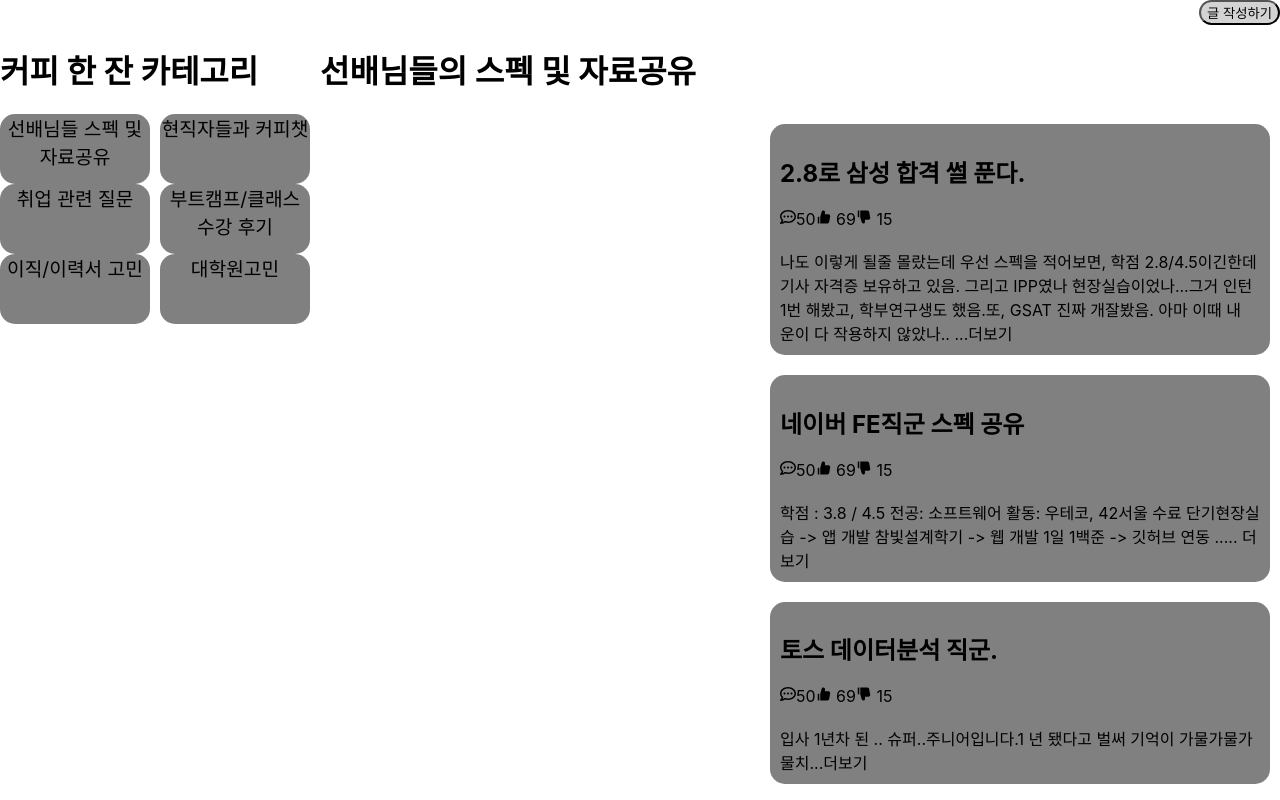
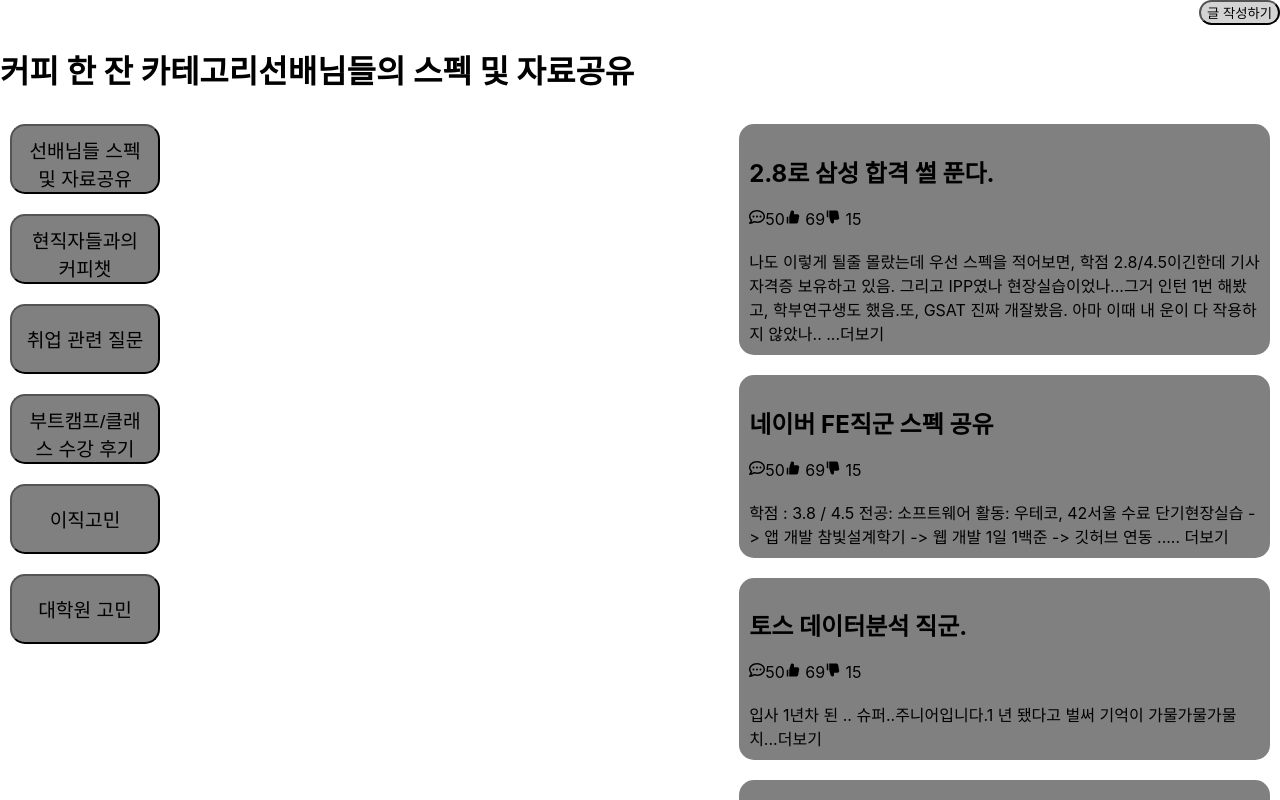
Before and after one commit to uznimzu/front, a React (Create React App) app in the folder a-cup-of-coffee/: page /cateClickPage in a window 1280 px wide. Shown: the top 800 px of the page. Built offline with nearby package versions, Linux system fonts and the light colour scheme.

Commit message:
Update contents.js

```diff
--- a/a-cup-of-coffee/src/cateClickPage/contents.js
+++ b/a-cup-of-coffee/src/cateClickPage/contents.js
@@ -1,5 +1,6 @@
 import React from 'react';
 import styled from "styled-components";
+import Pagination from "react-js-pagination";
 import { FaRegCommentDots } from "react-icons/fa";
 import { AiFillLike, AiFillDislike } from "react-icons/ai";
 import {useState} from "react";
@@ -7,10 +8,12 @@
 const ContentWrapper = styled.div`
         flex: 1;
         `;
-const CateButton = styled.div`
+const CateButton = styled.button`
         display:inline-block;
         width:150px;
         height:70px;
+        padding:10px;
+        margin:10px;
         margin-right: 10px;
         border-radius: 15px;
         text-align:center;
@@ -42,8 +45,84 @@
         flex-direction:column;
         `;
 
+        const Footer = styled.div`
+        background-color: white;
+        padding: 10px;
+        text-align: center;
+        `
+
+const PaginationWrapper = styled.div`
+        display:flex;
+        background-color:white;
+        justify-content: center;
+        margin-left:auto;
+        margin-right:auto;
+        ul {
+            list-style-type: none;
+            display:flex;
+            padding: 0;
+            li{
+                margin: 0 5px;
+            }
+        }
+`
+
 function Contents(){
-    const dummyData = [
+    const [currentPage, setCurrentPage] = useState(1);
+    const [itemsPerPage, setItemsPerPage] = useState(5);
+    const indexOfLastItem = currentPage * itemsPerPage;
+    const indexOfFirstItem = indexOfLastItem - itemsPerPage;
+    const currentItems = dummyData.slice(indexOfFirstItem, indexOfLastItem);
+
+    return(
+        <ContentWrapper>
+            <CateWrapper>
+                <h1>커피 한 잔 카테고리</h1>
+                    {cate.map((cate)=>(
+                        <div key={cate.id}>
+                        <CateButton>{cate.title}</CateButton>
+                        </div>
+                    ))}
+             </CateWrapper>
+
+
+            <CardWrapper>
+                <h1>선배님들의 스펙 및 자료공유</h1>
+                {currentItems.map((currentItems) => (
+                    <Card key={currentItems.id}>
+                        <b><h2>{currentItems.title}</h2></b>
+                        <FaRegCommentDots />{currentItems.comment}
+                        <AiFillLike /> {currentItems.good}
+                        <AiFillDislike /> {currentItems.bad}
+                        <br />
+                        <br />
+                        {currentItems.content}
+                    </Card>
+
+                ))}
+
+
+            </CardWrapper>
+            <Footer>
+                <PaginationWrapper>
+                    <Pagination
+                        activePage={currentPage}
+                        pageRangeDisplayed={5}
+                        prevPageText={"<"}
+                        nextPageText={">"}
+                        onChange={(pageNumber) => setCurrentPage(pageNumber)}
+
+                        totalItemsCount={dummyData.length}
+                        itemsCountPerPage={itemsPerPage}
+                    />
+                </PaginationWrapper>
+            </Footer>
+        </ContentWrapper>
+
+    )}
+export default Contents;
+
+export const dummyData =  [
     {
         id:1,
         cate:"share",
@@ -114,77 +193,29 @@
         content:"이번 달에 빅 세일 하나?.."
     }
 ]
-    const [currentPage, setCurrentPage] = useState(1);
-    const [itemsPerPage, setItemsPerPage] = useState(5);
-    const indexOfLastItem = currentPage * itemsPerPage;
-    const indexOfFirstItem = indexOfLastItem - itemsPerPage;
-    const currentItems = dummyData.slice(indexOfFirstItem, indexOfLastItem);
-    return(
-        <ContentWrapper>
-            <CateWrapper>
-            <h1>커피 한 잔 카테고리</h1>
-                <div className="nav1" style={{display:"flex"}}> {/* jsx 땜시 바깥에 한 번, 그리고 스타일 땜시 안에 한 번! 2번 해야 하는 거 잊지 않기 */}
-                    <div className="share">
-                        <CateButton>
-                            선배님들 스펙 및 자료공유
-                        </CateButton>
-                    </div>
-                    <div className="chat">
-                        <CateButton>
-                            현직자들과 커피챗
-                        </CateButton>
-
-                    </div>
-                </div>
-
-                <div className="nav2" style={{display:"flex"}}>
-                    <div className="question">
-                        <CateButton>
-                            취업 관련 질문
-                        </CateButton>
-                    </div>
-                    <div className="review">
-                        <CateButton>
-                            부트캠프/클래스 수강 후기
-                        </CateButton>
-                    </div>
-                </div>
-
-                <div className="nav3" style={{display:"flex"}}>
-                    <div className="concern">
-                        <CateButton>
-                            이직/이력서 고민
-                        </CateButton>
-                    </div>
-                    <div className="degree">
-                        <CateButton>
-                            대학원고민
-                        </CateButton>
-                    </div>
-                </div>
-        </CateWrapper>
-
-
-            <CardWrapper>
-                <h1>선배님들의 스펙 및 자료공유</h1>
-                {currentItems.map((item) => (
-                    <Card key={item.id}>
-                        <b><h2>{item.title}</h2></b>
-                        <FaRegCommentDots />{item.comment}
-                        <AiFillLike /> {item.good}
-                       <AiFillDislike /> {item.bad}
-                        <br />
-                        <br />
-                        {item.content}
-                    </Card>
-
-                ))}
-
-
-            </CardWrapper>
-        </ContentWrapper>
-
-    )
-
+export const cate = [
+    {
+        id:1,
+        title:"선배님들 스펙 및 자료공유"
+    },
+    {
+        id:2,
+        title:"현직자들과의 커피챗"
+    },
+    {
+        id:3,
+        title:"취업 관련 질문"
+    },
+    {
+        id:4,
+        title:"부트캠프/클래스 수강 후기"
+    },
+    {
+        id:5,
+        title:"이직고민"
+    },
+    {
+        id:6,
+        title:"대학원 고민"
     }
-export default Contents;
+]
```
Lines whose indentation alone changed are shown as unchanged.
